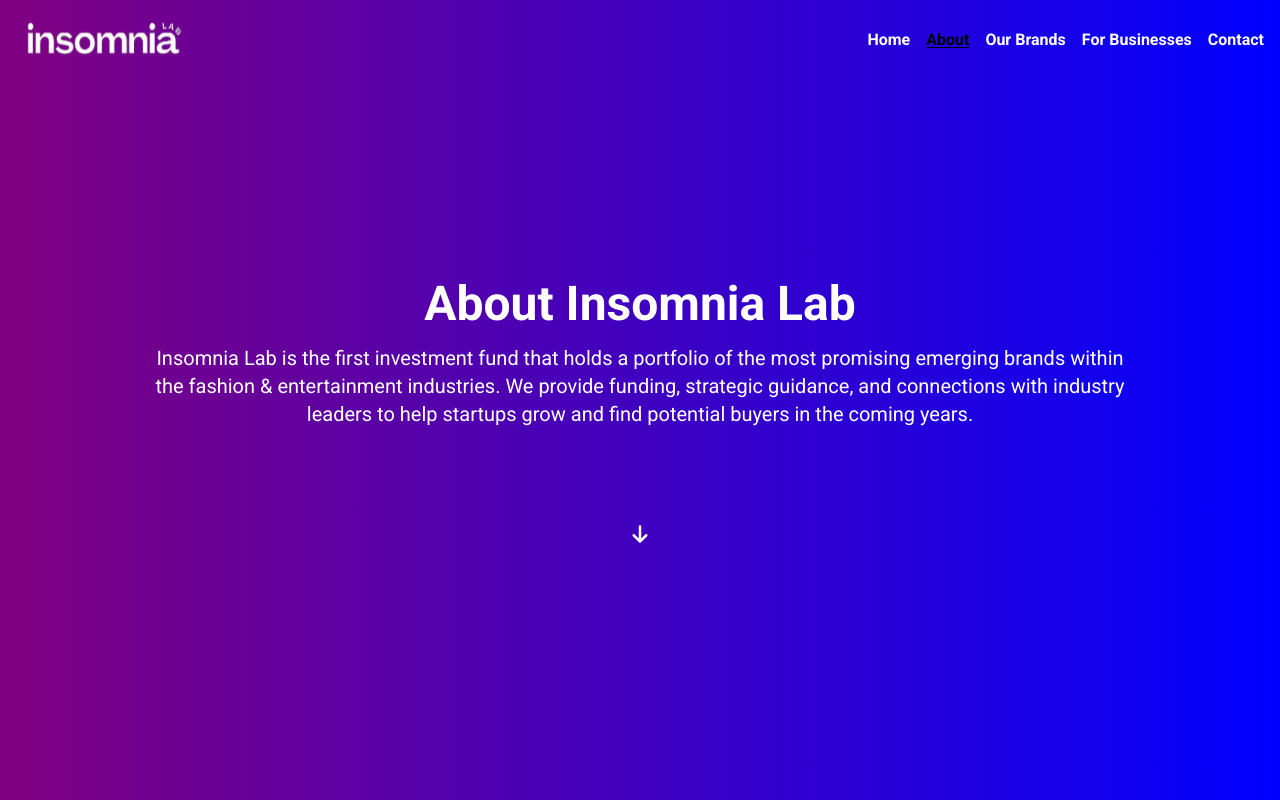
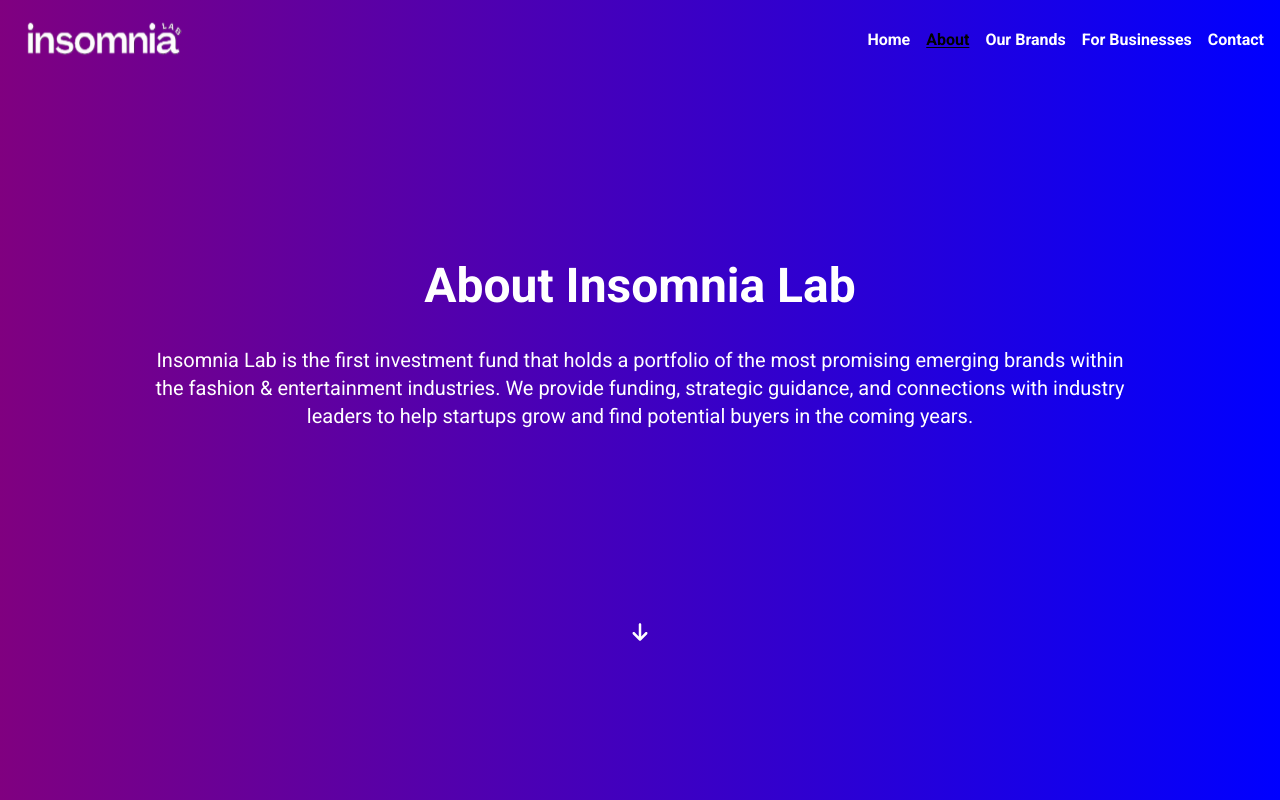
Before and after one commit to Shakib-Shajid/insomnia-lab, a Next.js app: page /about-us in a window 1280 px wide. Shown: the top 800 px of the page. Built offline with nearby package versions, Linux system fonts and the light colour scheme.

Commit message:
about page updated

```diff
--- a/src/app/about-us/page.jsx
+++ b/src/app/about-us/page.jsx
@@ -18,13 +18,12 @@
                 <div className="relative h-[80%] flex flex-col justify-center items-center text-center px-4 space-y-6">
 
                     {/* Text - Positioned lower and slightly smaller than the image */}
-                    <div className='md:w-[80%] mx-auto'>
+                    <div className='md:w-[80%] mx-auto space-y-9 pt-20'>
                         <h1 className="text-4xl md:text-5xl font-bold mb-4">About Insomnia Lab</h1>
-                        <p className="text-lg md:text-xl mb-6 text-center">Insomnia Lab is the first investment fund that holds a portfolio of the most promising emerging brands within the fashion & entertainment industries.
+                        <p className="text-lg md:text-xl mb-6">Insomnia Lab is the first investment fund that holds a portfolio of the most promising emerging brands within the fashion & entertainment industries.
                             We provide funding, strategic guidance, and connections with industry leaders to help startups grow and find potential buyers in the coming years. </p>
-
                     </div>
-                    <div className='pt-10'>
+                    <div className='pt-10 md:pt-20 lg:pt-40'>
                         <FaArrowDown className={`p-2 rounded-full text-4xl bounce`} />
                     </div>
                 </div>
```
